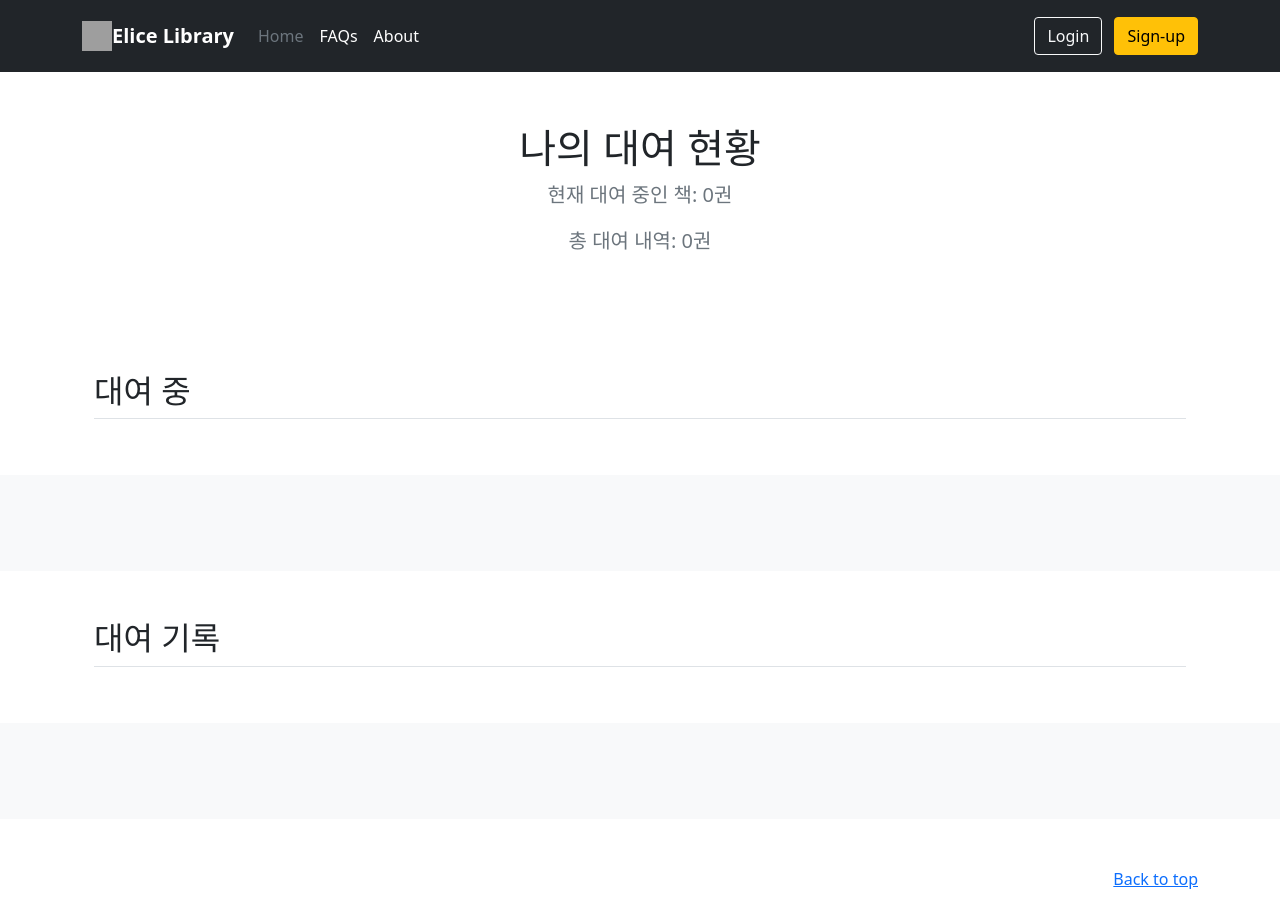
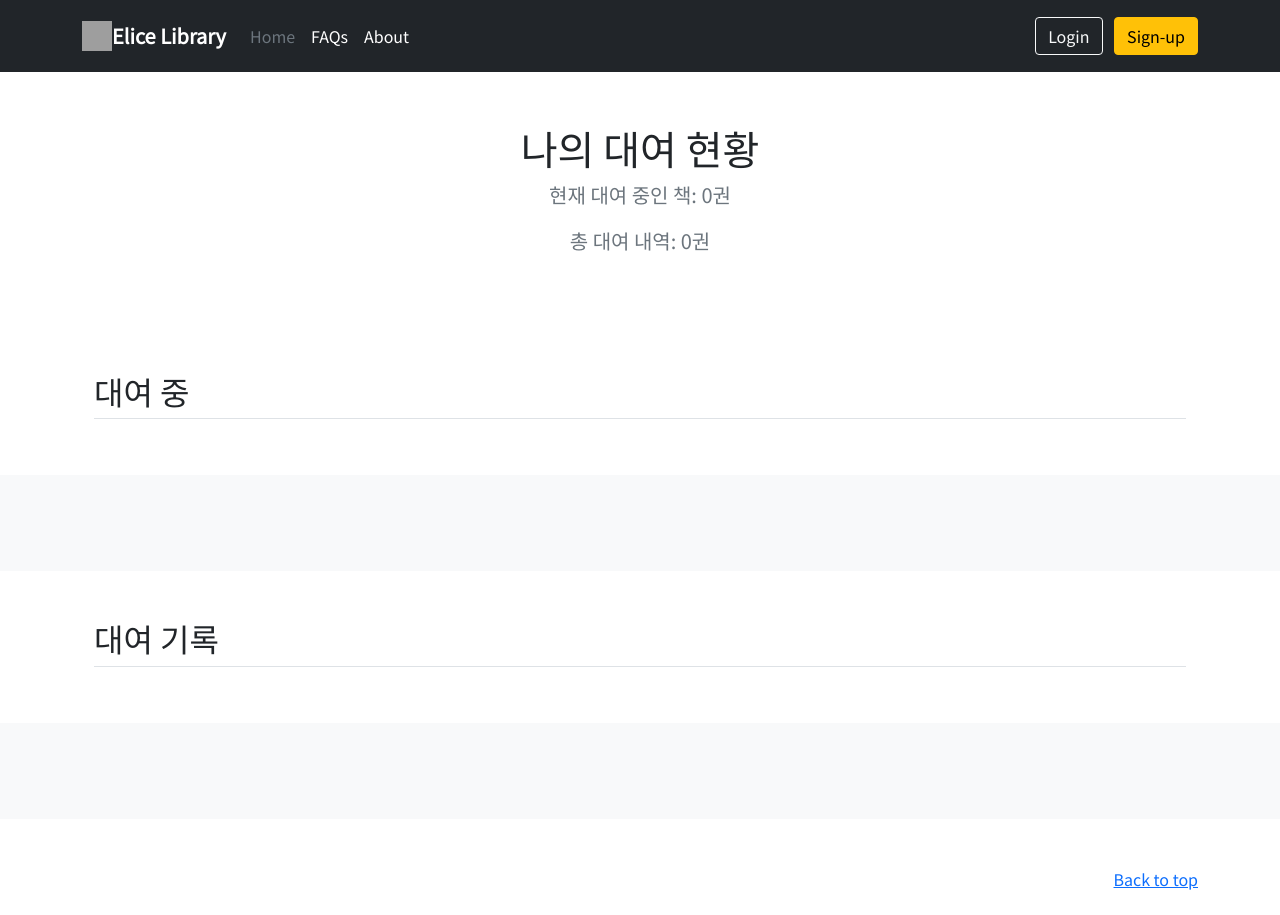
Before and after one commit to martinalee94/elice_library_p1, a Flask app: page /dashboard/1 in a window 1280 px wide. Run offline with Flask 2, Linux system fonts and the light colour scheme; data that the repository does not hold is empty; some libraries are stand-ins or nearby versions; grey boxes are pictures that could not be loaded.

Commit message:
google web font added

```diff
--- a/app/templates/base.html
+++ b/app/templates/base.html
@@ -10,8 +10,11 @@
 
     <script type="text/javascript" src="{{url_for('static', filename='js/jquery-3.6.0.min.js')}}"></script>
     <link rel="canonical" href="https://getbootstrap.com/docs/5.1/examples/album/">
-    <!-- <link href="/docs/5.1/dist/css/bootstrap.min.css" rel="stylesheet" integrity="sha384-1BmE4kWBq78iYhFldvKuhfTAU6auU8tT94WrHftjDbrCEXSU1oBoqyl2QvZ6jIW3" crossorigin="anonymous">
-    -->
+
+    <link rel="preconnect" href="https://fonts.googleapis.com">
+    <link rel="preconnect" href="https://fonts.gstatic.com" crossorigin>
+    <link href="https://fonts.googleapis.com/css2?family=Merriweather&family=Noto+Sans+KR&display=swap" rel="stylesheet">
+
     <script src="{{url_for('static', filename='js/bootstrap.bundle.min.js')}}"></script>
     <script src="{{url_for('static', filename='js/popper.js')}}"></script>
     <script src="{{url_for('static', filename='js/main.js')}}"></script>
@@ -19,6 +22,10 @@
     <link href="{{url_for('static', filename='css/bootstrap.min.css')}}" rel="stylesheet">
 
     <style>
+      * {
+        font-family: 'Merriweather', serif;
+        font-family: 'Noto Sans KR', sans-serif;
+      }
       .bd-placeholder-img {
         font-size: 1.125rem;
         text-anchor: middle;
```
